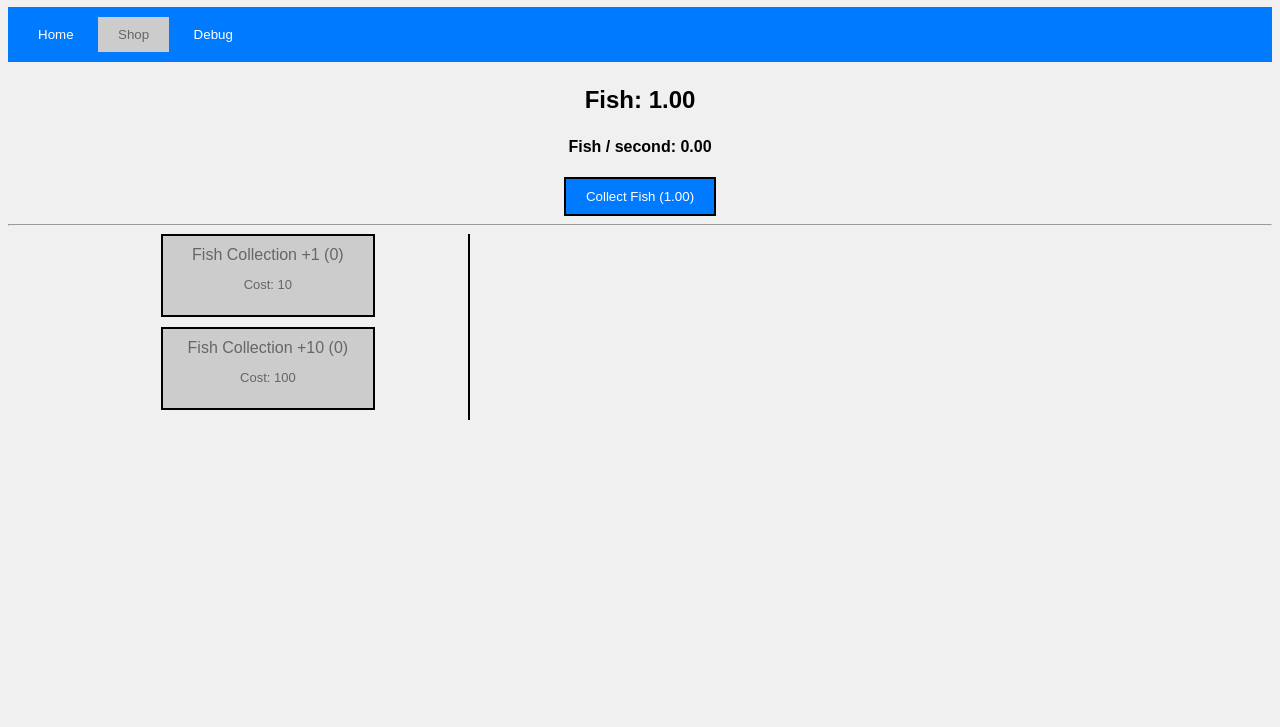
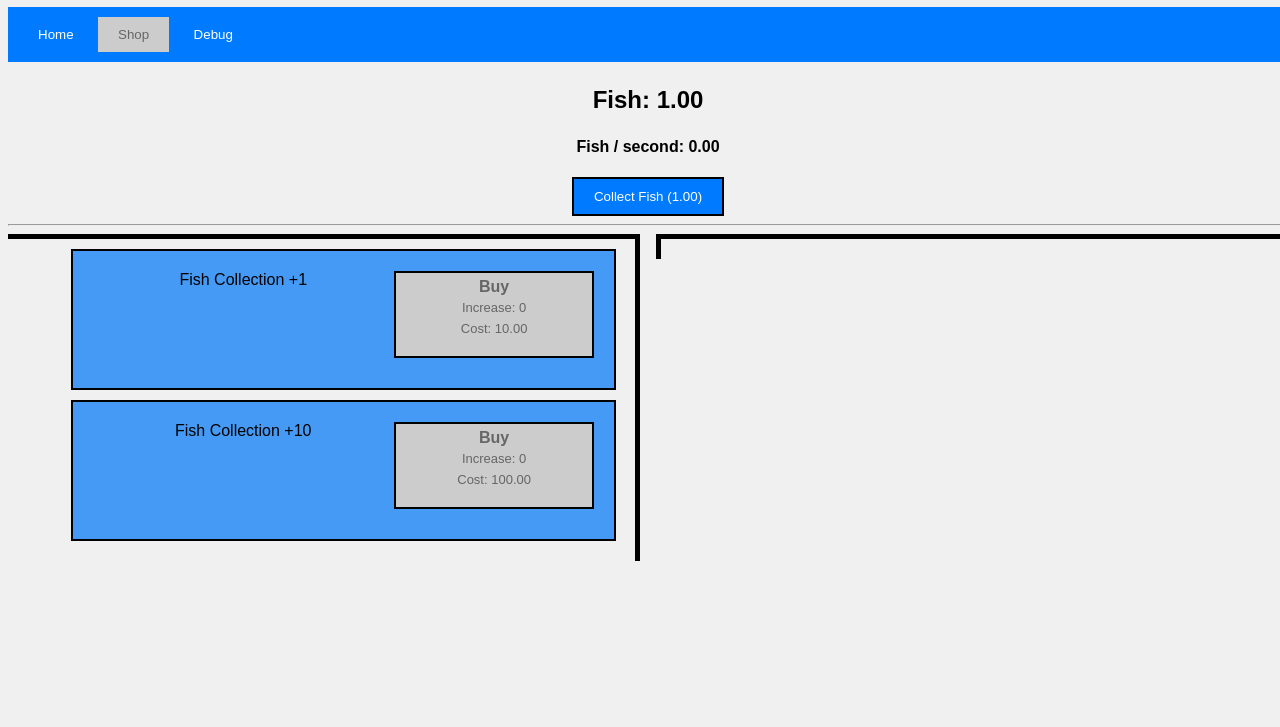
Before and after one commit to IProHarper/IdleFishing, a plain HTML site: page index.html in a window 1280 px wide. Shown: the part 73-800 px from the top of the page. Drawn offline with nearby package versions, Linux system fonts and the light colour scheme.

Commit message:
Added some more styling

```diff
--- a/app.js
+++ b/app.js
@@ -30,7 +30,7 @@ fishUpgrade = [
         displaying: true
     },
     {
-        desc: "Fish Collection +100",
+        desc: "Fish Collection +100k",
         levelForNext: 10,
         cost : 10000,
         costMulti : 1.3,
@@ -50,11 +50,11 @@ automationUpgrade = [
         displaying: false
     },
     {
-        desc: "Auto Fishing + 1000/s",
+        desc: "Auto Fishing + 10k/s",
         index: 1,
         cost : 10000,
         costMulti : 1.15,
-        countIncrease : 1000,
+        countIncrease : 10000,
         level : 0,
         displaying: false
     }
@@ -156,8 +156,8 @@ $("#shopUpgrades").on('click', ".featureButton", function(){
 
 //WORKING ON THESE FUNCTIONS
 function addBuyMax(index,type){
-    document.querySelectorAll('#fishUpgrades').forEach(function (button){
-        let newUpgrade = `<button type="${type}" index="${index}}" class="buyMaxBttn">`
+    document.querySelectorAll(`#${type}Upgrades`).forEach(function (button){
+        let newUpgrade = `<button type="${type}" index="${index}" class="buyMaxBttn">`
         newUpgrade += `</button>`
         button.append(newUpgrade);
     });
@@ -177,14 +177,25 @@ function calcBuyMax(upgrade){
 
 
 //Add Upgrade buttons for automation use
+// function addUpgrade(index,type,id){
+//     upgrade = upgradesList[getUpgradeListIndex(type)].data[index];
+//     newUpgrade = `<button type='${type}' index='${index}' class='${upgradesList[getUpgradeListIndex(type)].class}'>`
+//     newUpgrade += `${upgrade.desc}`
+//     if (type == "fish" || type == "auto"){ newUpgrade += ` (<span class="owned">0</span>)`}
+//     newUpgrade += `<p>Cost: <span class="cost">${formatNumber(upgrade.cost)}</span></p>`
+//     $(id).append( newUpgrade );
+// }
 function addUpgrade(index,type,id){
     upgrade = upgradesList[getUpgradeListIndex(type)].data[index];
-    newUpgrade = `<button type='${type}' index='${index}' class='${upgradesList[getUpgradeListIndex(type)].class}'>`
+    newUpgrade =`<div class="${type}Block">`
     newUpgrade += `${upgrade.desc}`
-    if (type == "fish" || type == "auto"){ newUpgrade += ` (<span class="owned">0</span>)`}
+    newUpgrade += `<button type='${type}' index='${index}' class='${upgradesList[getUpgradeListIndex(type)].class}'>`
+    newUpgrade += `Buy`
+    if (type == "fish" || type == "auto"){ newUpgrade += `<p>Increase: <span class="owned">0</span></p>`}
     newUpgrade += `<p>Cost: <span class="cost">${formatNumber(upgrade.cost)}</span></p>`
     $(id).append( newUpgrade );
 }
+
 
 function fishUpgradeHandler(upgrade){
     fish.value += upgrade.countIncrease;
@@ -330,6 +341,9 @@ function checkUnlocks(){
 
 // Function to initialize the game
 function initializeGame() {
+    //addUpgrade(0,"auto","#autoUpgrades");
+    addUpgrade(0,"fish","#fishUpgrades");
+    addUpgrade(1,"fish","#fishUpgrades");
     updateDisplay();
     $("#pageDisplay").css("display", "block");
     //var time = Date.now();
--- a/index.html
+++ b/index.html
@@ -2,7 +2,6 @@
 <html>
 <head>
     <title>Fish Collector</title>
-    <!-- <link href="https://cdn.jsdelivr.net/npm/bootstrap@5.1.1/dist/css/bootstrap.min.css" rel="stylesheet"> -->
     <script src="https://ajax.googleapis.com/ajax/libs/jquery/3.7.1/jquery.min.js"></script>
     <script src="https://cdn.jsdelivr.net/npm/break_infinity.js@2"></script>
 
@@ -28,25 +27,19 @@
 
         <hr>
         <div id="pageDisplay">
-
-
             <div id="upgrades" class="home">
-                <div id="fishUpgrades">
-                    <button type="fish" index="0" class="upgradeButton">Fish Collection +1 (<span class="owned">0</span>)<p>Cost: <span class="cost">10</span></p></button>
-                    <button type="fish" index="1" class="upgradeButton">Fish Collection +10 (<span class="owned">0</span>)<p>Cost: <span class="cost">100</span></p></button>
-                </div>
+                <div id="fishUpgrades"></div>
             </div>
             <div id="automation" class="home">
                 <div id="autoUpgrades"></div>
             </div>
-
         </div>
     </div>
     <div id="mainModal" class="modal">
         <div class="modal-content">
             <div class="modal-header">
                 <span id="closeBttn">&times;</span>
-                <h2><span id="modalTitle">Shop</span></h2>
+                <h2><span id="modalTitle">Shop</span>
             </div>
             <div class="modal-body">
                 <div id="shopUpgrades"></div>
--- a/styles.css
+++ b/styles.css
@@ -3,6 +3,8 @@ body {
  font-family: Arial, sans-serif;
  background-color: #f0f0f0;
  text-align: center;
+ height: 100%;
+ width: 100%;
 }
 
 h1 {
@@ -27,7 +29,7 @@ h1 {
 /* Modal Content */
 .modal-content {
  position: relative;
- background-color: #505050;
+ background-color: #f0f0f0;
  margin: auto;
  padding: 0;
  border: 1px solid #888;
@@ -118,18 +120,27 @@ button .badge {
  color: white;
 }
 .upgradeButton {
+ display:block;
+ font-weight: bold;
+ line-height: 0.5em;
  font-size: medium;
+ margin:auto;
+ width: 20%;
+
 }
 .upgradeButton p{
- font-size: small;
+ font-size:small;
+ font-weight: normal;
 }
 .featureButton{
- margin: 5px;
+ margin: auto;
+ width:40%;
+ float:right;
+ font-size: large;
 }
-
 #mainDisplay {
  width: 100%;
- display: table;
+ height:100%;
  align-items: center;
 }
 #statsDisplay {
@@ -138,11 +149,14 @@ button .badge {
 }
 #pageDisplay {
  margin: auto;
- width: 80%;
+ height:100%;
+ width: 100%;
+ overflow: scroll;
 }
 #pageDisplay button{
- width: 80%;
+ width: 40%;
  margin-bottom: 10px;
+ float:right;
 }
 #shopUpgrades{
  width: 60%;
@@ -152,28 +166,77 @@ button .badge {
 }
 
 #upgrades {
- width: 33%;
- display: inline-grid;
- float: left;
- border-right:2px solid#000;
+ width: 49%;
+ height:100%;
+ display: grid;
+ margin-left:auto;
+ float:left;
+ border-right: #000 solid 5px;
+ border-top: #000 solid 5px;
 }
 
 #automation{
- width: 33%;
- height: 100%;
- display: inline-grid;
- float: right;
+ width: 49%;
+ height:100%;
+ display: grid;
+ margin-right:auto;
+ float:right;
+ border-left:#000 solid 5px;
+ border-top: #000 solid 5px;
+
 }
 
 #fishUpgrades {
- display: block;
  width: 80%;
+ margin: auto;
+ display:grid;
+ padding: 10px;
+ font-size: medium;
+
 }
 #autoUpgrades {
- display: block;
  width: 80%;
+ display:grid;
+ padding: 10px;
+ font-size: medium;
+}
+.fishBlock{
+ display:block;
+ margin-left:auto;
  margin-bottom: 10px;
+ width:100%;
+ text-align: center;
+ background-color: #459af5;
+ color: #000;
+ padding: 20px;
+ border: 2px solid black;
 }
+.autoBlock{
+ display:block;
+ margin-left:auto;
+ margin-bottom: 10px;
+ width:100%;
+ text-align: center;
+ background-color: #459af5;
+ color: #000;
+ padding: 20px;
+ border: 2px solid black;
+}
+
+.featureBlock{
+ display:block;
+ margin-left:auto;
+ margin-bottom: 10px;
+ font-size: large;
+ width:100%;
+ text-align: center;
+ background-color: #459af5;
+ color: #fff;
+ padding: 20px;
+ border: 2px solid black;
+}
+
+
 
 #menus {
  display: inline;
```
